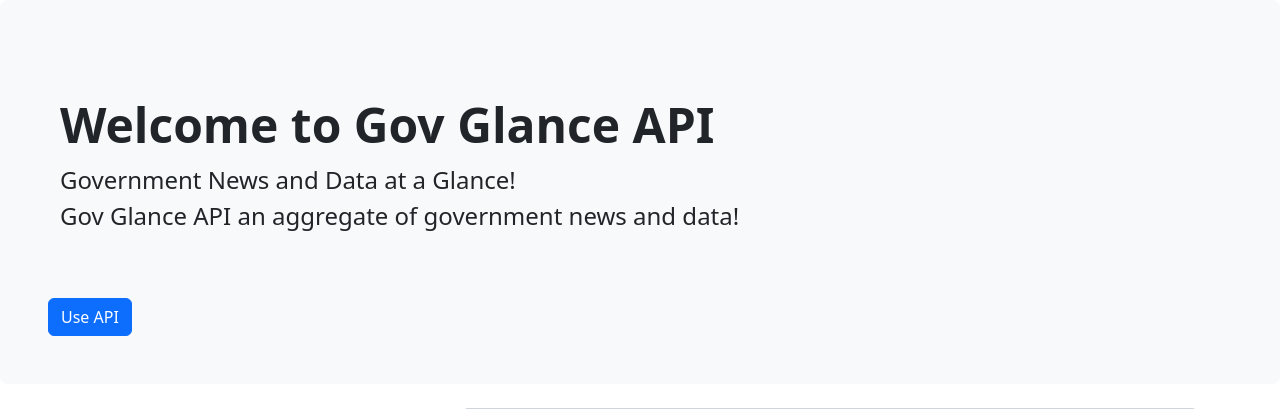
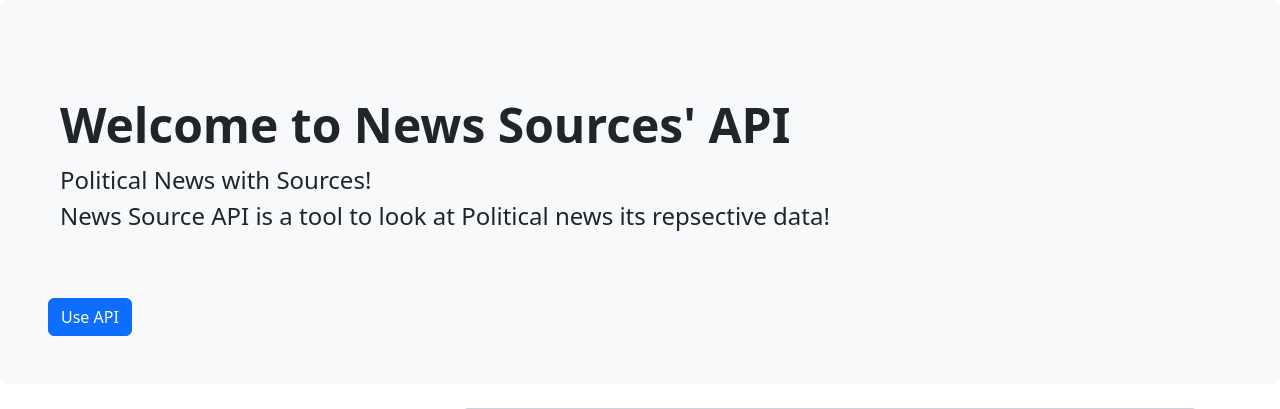
Before and after one commit to Santi1999/news_source_api, a FastAPI app: page / in a window 1280 px wide. Shown: the top 409 px of the page. Run offline with FastAPI, Linux system fonts and the light colour scheme; parts of the project's set-up code (start-up, migrations or seed data) failed here and were passed over.

Commit message:
adding new function and edits to the html ;

```diff
--- a/src/app/router/articles.py
+++ b/src/app/router/articles.py
@@ -3,8 +3,8 @@ from typing import List, Optional, Annotated
 from ..database import database
 
 router = APIRouter(
-    prefix="/posts",
-    tags=['Posts']
+    prefix="/articles",
+    tags=['Articles']
 )
 
 @router.on_event("startup")
@@ -17,5 +17,5 @@ async def shutdown_db_client():
 
 @router.get("/items/")
 async def read_items():
-    items = await database.db["articles"].find({'sources': {'$ne': []}}, {'_id': 0}).sort ( { 'created_at' : -1 } ).to_list(100)
+    items = await database.db["articles"].find({'approved': 'yes'}, {'_id': 0}).sort ( { 'created_at' : -1 } ).to_list(100)
     return items
--- a/src/templates/index.html
+++ b/src/templates/index.html
@@ -16,8 +16,8 @@
   <header>
     <div class="p-5 mb-4 bg-light rounded-3">
         <div class="container-fluid py-5">
-          <h1 class="display-5 fw-bold">Welcome to Gov Glance API</h1>
-          <p class="col-md-8 fs-4">Government News and Data at a Glance!<br>Gov Glance API an aggregate of government news and data!</p>
+          <h1 class="display-5 fw-bold">Welcome to News Sources' API</h1>
+          <p class="col-md-8 fs-4">Political News with Sources!<br>News Source API is a tool to look at Political news its repsective data!</p>
         </div>
         <a href='/docs'>
         <button type="button" class="btn btn-primary">
```
